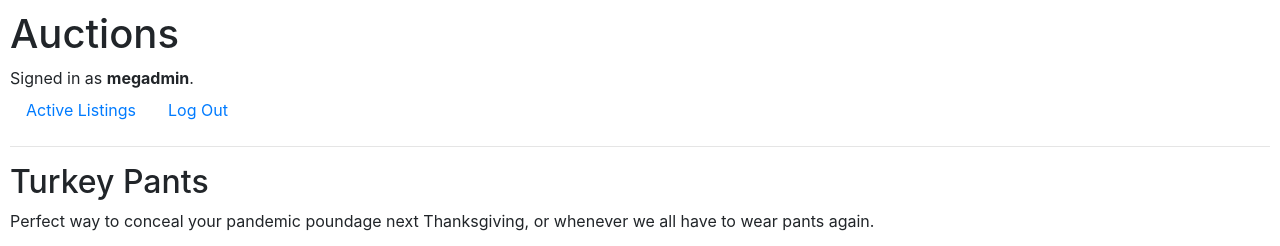
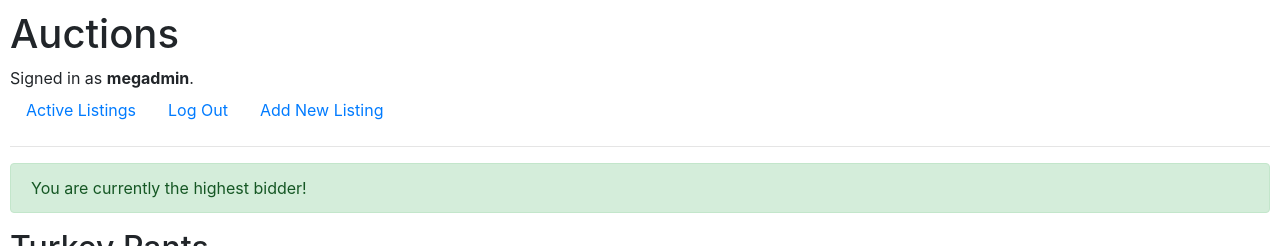
Before and after one commit to zanyfunster/commerce, a Django app: page /1/listing in a window 1280 px wide. Shown: the top 246 px of the page. Run offline with Django 3.2, Linux system fonts and the light colour scheme; a user stored in the database is signed in; data comes from the database, SQL or seed files in the repository; both versions use the stored data as it was after the commit; some libraries are stand-ins or nearby versions.

Commit message:
a bit of progress on image URL validation in add listing

```diff
--- a/auctions/forms.py
+++ b/auctions/forms.py
@@ -1,19 +1,22 @@
 from django.forms import ModelForm
 from django import forms
 from django.forms import ValidationError
+from urllib.request import Request, urlopen, urlretrieve
+from urllib.error import URLError
+from urllib.parse import quote_plus, urlparse
+import requests
 
-from .models import Bid
+from .models import Bid, Listing
 from .util import GetListingBids
 
 class BidForm(forms.ModelForm):
     class Meta:
         model = Bid
-        fields = "__all__"
+        fields = '__all__'
         widgets = {
             'item': forms.HiddenInput(),
             'bidder': forms.HiddenInput()
         }
-
 
     # this function will be used for the validation
     # https://www.geeksforgeeks.org/python-form-validation-using-django/
@@ -25,9 +28,11 @@ class BidForm(forms.ModelForm):
         # extract the bid amount
         amount = self.cleaned_data.get('amount')
 
+        bidder = self.cleaned_data.get('bidder')
+
         # extract the item listing info
-        item = self.cleaned_data.get('item')
-        listing_id = item.id
+        listing = self.cleaned_data.get('item')
+        listing_id = listing.id
 
         # get high bid and reserve for this listing
         listing_bid = GetListingBids(listing_id)
@@ -35,11 +40,80 @@ class BidForm(forms.ModelForm):
         price = listing_bid[1]
         reserve = listing.reserve
 
+        # return validation errors if bid amount is lower than reserve price or current high bid
         if price == reserve and amount < reserve:
-            raise ValidationError('Your bid must at least match reserve price')
+            raise ValidationError('Your bid must at least match reserve price!')
 
-        if amount < price:
-            raise ValidationError('Your bid must be higher than current highest bid')
+        if amount <= price:
+            raise ValidationError('Your bid must be higher than current highest bid!')
 
         # return any errors if found
         return self.cleaned_data
+
+
+class AddListingForm(forms.ModelForm):
+    class Meta:
+        model = Listing
+        exclude = ['bidders']
+        labels = {
+            'reserve': 'Reserve Price',
+            'imageURL': 'Link to image'
+        }
+        widgets = {
+            'creator': forms.HiddenInput(),
+            'status': forms.HiddenInput()
+        }
+
+    # this function will be used for the validation
+    # https://www.geeksforgeeks.org/python-form-validation-using-django/
+    def clean(self):
+
+        # data from the form is fetched using super function
+        super(AddListingForm, self).clean()
+
+        # get image URL
+        imageURL = self.cleaned_data.get('imageURL')
+
+        if imageURL is None:
+            raise ValidationError('Invalid image URL. Try a different link.')
+
+        # URL validation from https://docs.python.org/3/howto/urllib2.html#number-2
+        req = Request(imageURL)
+        try:
+            response = urlopen(req)
+        except URLError as e:
+            if hasattr(e, 'reason'):
+                raise ValidationError('Invalid image URL. Try a different link.')
+            elif hasattr(e, 'code'):
+                raise ValidationError('Invalid image URL. Try a different link.')
+
+        # check that url links to an image
+        request = requests.get(imageURL)
+        # get dictionary of headers
+        headers = request.headers
+
+        # now check for image in response using urlretrieve, in case of sites like squarespace
+        response = urlretrieve(imageURL)
+        response_headers = response[1]
+
+        # merge two headers dictionaries
+        headers.update(response_headers)
+
+        # if 'content-type' is in headers, then get value for that key
+        content_key = 'content-type'
+        if content_key in headers:
+            content_type = headers[content_key]
+            # check if content_type contains 'image'
+            img_results = content_type.find('image')
+            # if  'image' is not found in string, find method will return -1
+            if img_results == -1:
+                raise ValidationError('Image URL does not display an image. Try a different link.')
+
+        # now check that reserve price is greater than 0
+        reserve = self.cleaned_data.get('reserve')
+
+        if reserve <= 0:
+            raise ValidationError('You must set a reserve price higher than $0!')
+
+        # return any errors if found
+        return self.cleaned_data
--- a/auctions/templates/auctions/bids.html
+++ b/auctions/templates/auctions/bids.html
@@ -4,8 +4,10 @@
 
 
     {% if user.is_authenticated %}
-        <h5>{{ bid_message }}</h5>
-        <p> reserve price: {{ reserve }} and current high bid: {{ price }}</p>
+        <h5>{{ bid }}</h5>
+        <p>{{ bid.item }}</p>
+        <p>{{ bid.amount }}</p>
+        <p>{{ bid.bidder }}</p>
     {% else %}
         <h5>Register or sign in to start bidding!</h5>
     {% endif %}
--- a/auctions/templates/auctions/index.html
+++ b/auctions/templates/auctions/index.html
@@ -1,4 +1,8 @@
 {% extends "auctions/layout.html" %}
+
+{% block title %}
+    Pants Auction
+{% endblock %}
 
 {% block body %}
     <h2>Active Listings</h2>
--- a/auctions/templates/auctions/layout.html
+++ b/auctions/templates/auctions/layout.html
@@ -24,6 +24,9 @@
                 <li class="nav-item">
                     <a class="nav-link" href="{% url 'logout' %}">Log Out</a>
                 </li>
+                <li class="nav-item">
+                    <a class="nav-link" href="{% url 'new' %}">Add New Listing</a>
+                </li>
             {% else %}
                 <li class="nav-item">
                     <a class="nav-link" href="{% url 'login' %}">Log In</a>
@@ -34,6 +37,17 @@
             {% endif %}
         </ul>
         <hr>
+        {% if messages %}
+        <div id="messages">
+
+            {% for message in messages %}
+                <div class="alert alert-{% if message.tags %}{{ message.tags }}"{% endif %} role="alert">
+                    {{ message }}
+                </div>
+            {% endfor %}
+
+        </div>
+        {% endif %}
         {% block body %}
         {% endblock %}
     </body>
--- a/auctions/templates/auctions/listing.html
+++ b/auctions/templates/auctions/listing.html
@@ -1,4 +1,7 @@
 {% extends "auctions/layout.html" %}
+{% block title %}
+    Pants Auction: {{ listing.title }}
+{% endblock %}
 
 {% block body %}
     <h2>{{ listing.title }}</h2>
@@ -7,7 +10,7 @@
 
     <img src="{{ listing.imageURL }}">
 
-    <h4>Current Price: ${{ price }}</h4>
+    <h4>Current High Bid: ${{ price }}</h4>
 
     {% if user.is_authenticated %}
         <form action="{% url 'bid' listing.id %}" method="POST">
--- a/auctions/urls.py
+++ b/auctions/urls.py
@@ -8,5 +8,6 @@ urlpatterns = [
     path("logout", views.logout_view, name="logout"),
     path("register", views.register, name="register"),
     path("<int:listing_id>/listing", views.listing, name="listing"),
-    path("<int:listing_id>/bid", views.bid, name="bid")
+    path("<int:listing_id>/bid", views.bid, name="bid"),
+    path("new", views.new, name="new")
 ]
--- a/auctions/views.py
+++ b/auctions/views.py
@@ -4,10 +4,13 @@ from django.http import HttpResponse, HttpResponseRedirect
 from django.shortcuts import render
 from django.urls import reverse
 from django import forms
+from django.contrib import messages
+
+
 
 from .models import User, Listing, Bid, Comment
-from .forms import BidForm
-from .util import GetListingBids
+from .forms import BidForm, AddListingForm
+from .util import GetListingBids, GetHighestBidder
 
 def index(request):
     return render(request, "auctions/index.html", {
@@ -69,13 +72,23 @@ def register(request):
 
 def listing(request, listing_id):
 
+    # get listing info, high bid or reserve for price, and bid history
     listing_bid = GetListingBids(listing_id)
     listing = listing_bid[0]
     price = listing_bid[1]
     bids = listing_bid[2]
 
-    current_user = request.user
-    bid_form = BidForm({'amount': price, 'item': listing_id, 'bidder': current_user.id})
+    # display message if bidder is already highest bidder
+    high_bidder = GetHighestBidder(listing_id)
+    user = request.user
+
+    if user == high_bidder:
+        new_message = f"You are currently the highest bidder!"
+        messages.add_message(request, messages.SUCCESS, new_message)
+
+    # populate bid form with initial values based on above and current user's id
+    # item and bidder are hidden fields but must be initialized or will trigger validation errors
+    bid_form = BidForm(initial={'item': listing_id, 'amount': price, 'bidder': request.user.id})
 
     return render(request, "auctions/listing.html", {
         "listing": listing,
@@ -86,42 +99,83 @@ def listing(request, listing_id):
 
 def bid(request, listing_id):
 
-    # bid submitted from listing page
+    # if bid submitted from listing page
     if request.method == "POST":
 
-        # get query from search form
-        bid = BidForm(request.POST)
-        listing_bid = GetListingBids(listing_id)
-        listing = listing_bid[0]
-        price = listing_bid[1]
-        bids = listing_bid[2]
-        reserve = listing.reserve
+        # get bid amount from form
+        bid_form = BidForm(request.POST)
 
-        # bid passes server-side form validation
-        if bid.is_valid():
+        # if bid is valid
+        if bid_form.is_valid():
 
-            bid_amount = bid.cleaned_data["amount"]
+            bid = bid_form.save()
+            listing = bid.item
+            bidder = bid.bidder
 
-            # bid.save()
+            bid_message = f"Hooray {bidder.username}! You bid ${bid.amount} on {listing.title}!"
+            messages.add_message(request, messages.SUCCESS, bid_message)
 
-            current_user = request.user
-            name = current_user.username
-            bid_message = f"Congrats {name}! You successfully bid ${bid_amount} on {listing.title}!"
-
-            return render(request, "auctions/bids.html", {
-                "bid_message": bid_message,
-                "reserve": reserve,
-                "price": price
+            return render(request, "auctions/index.html", {
+                "listings": Listing.objects.filter(status='Active')
             })
 
         # invalid bid form returns to listing page with django generated error messages
         else:
 
+            listing_bid = GetListingBids(listing_id)
+            listing = listing_bid[0]
+            price = listing_bid[1]
+            bids = listing_bid[2]
+
             return render(request, "auctions/listing.html", {
                 "listing": listing,
                 "bids": bids,
                 "price": price,
-                "bid_form": bid
+                "bid_form": bid_form
             })
 
-    return render(request, "auctions/index.html")
+
+    # if bid route reached by GET
+    else:
+        bid_message = f"Select an auction listing to bid on an item!"
+        messages.add_message(request, messages.WARNING, bid_message)
+
+        return render(request, "auctions/index.html")
+
+# create a new listing route
+def new(request):
+
+    # new listing submitted from add listing form
+    if request.method == "POST":
+
+        # get form data
+        listing_form = AddListingForm(request.POST)
+
+        # new listing form passes server-side form validation
+        if listing_form.is_valid():
+
+            listing = listing_form.save()
+            listing_id = listing.id
+            title = listing.title
+
+            new_message = f"Your listing for {title} is now active!"
+            messages.add_message(request, messages.SUCCESS, new_message)
+
+            return HttpResponseRedirect(reverse("listing", kwargs={'listing_id': listing_id}))
+
+        # new listing fails server-side form validation
+        else:
+            return render(request, "auctions/new.html", {
+                "new_listing_form": listing_form
+            })
+
+
+    # reached by get
+    else:
+
+        # populate listing form with initial values for hidden fields to prevent validation errors
+        new_listing_form = AddListingForm(initial={'creator': request.user.id, 'status': 'Active'})
+
+        return render(request, "auctions/new.html", {
+            "new_listing_form": new_listing_form
+        })
```
Also changed, not shown: auctions/util.py (+18 -1 lines), db.sqlite3.
